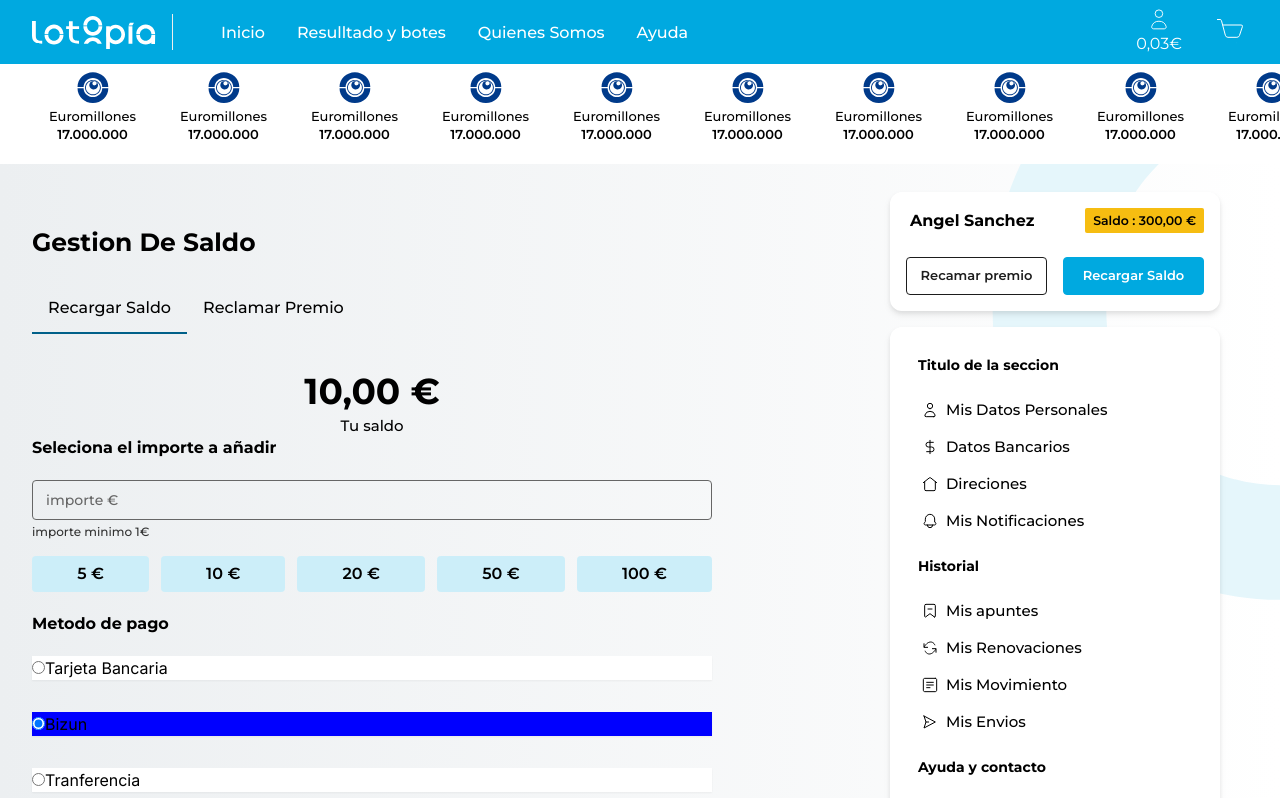
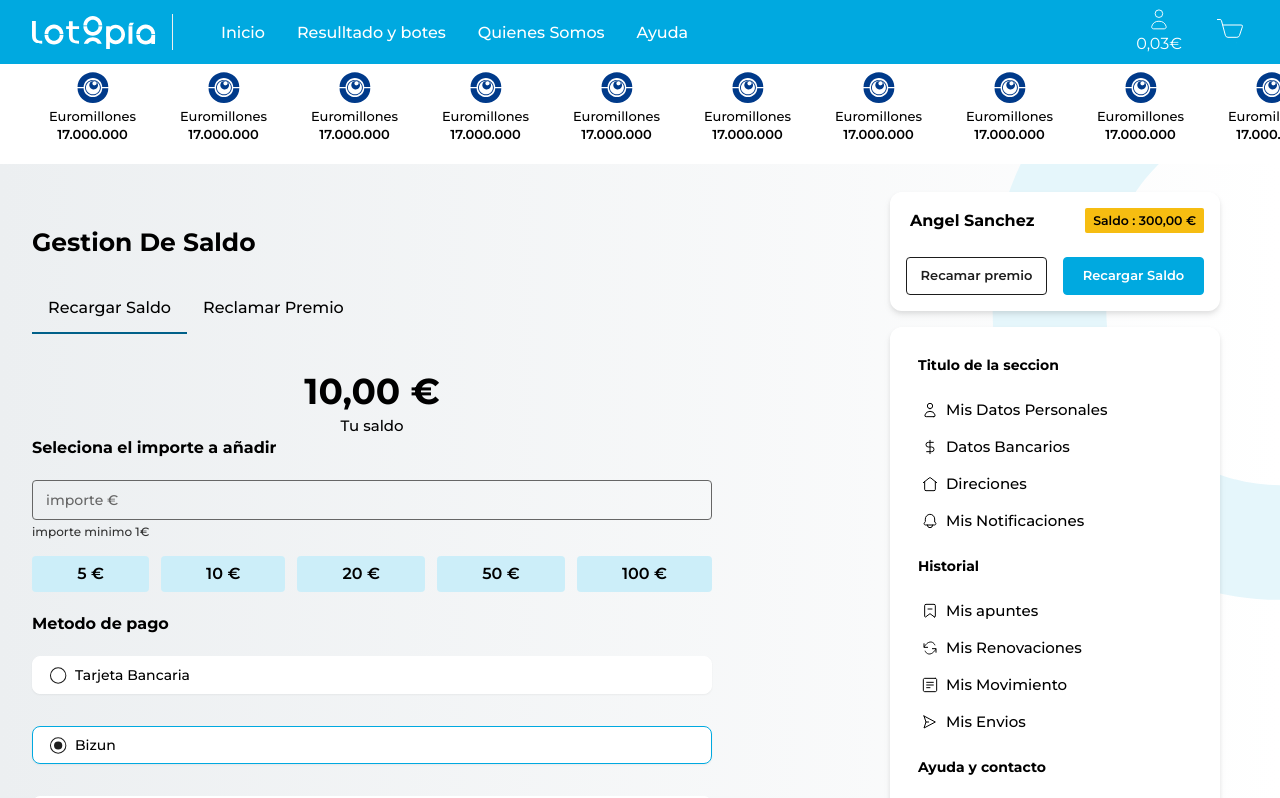
Before and after one commit to angeleesc/pulpo-line-challenger-2, a Next.js app: page / in a window 1280 px wide. Shown: the top 798 px of the page. Built offline with nearby package versions, Linux system fonts and the light colour scheme.

Commit message:
opcion de intem

```diff
--- a/src/app/component/template/payment-radio-options/PaymentRadionOption.tsx
+++ b/src/app/component/template/payment-radio-options/PaymentRadionOption.tsx
@@ -1,6 +1,27 @@
 "use client";
 import React, { useState } from "react";
-import "./payment-radio-option.scss"
+import "./payment-radio-option.scss";
+
+const CircleCheck = ({ active }: { active: boolean }) => {
+  return (
+    <svg
+      xmlns="http://www.w3.org/2000/svg"
+      width="18"
+      height="17"
+      fill="none"
+      viewBox="0 0 18 17"
+    >
+      <circle
+        cx="9.163"
+        cy="8.519"
+        r="7.698"
+        stroke="#1D1D1D"
+        strokeWidth="1.026"
+      ></circle>
+     { active && <circle cx="9.163" cy="8.519" r="4.105" fill="#1D1D1D"></circle>}
+    </svg>
+  );
+};
 
 export default function PaymentRadionOption() {
   const [currenTpayment, setCurrenTpayment] = useState<string>("bizun");
@@ -9,7 +30,11 @@ export default function PaymentRadionOption() {
 
   return (
     <div className="flex flex-col gap-8 payment-methos-container">
-      <label className={`payment-option-item ${currenTpayment === "credit-card" && "payment-option-item-active" } `} >
+      <label
+        className={`payment-option-item ${
+          currenTpayment === "credit-card" && "payment-option-item-active"
+        } `}
+      >
         <input
           type="radio"
           name="payment-option"
@@ -17,10 +42,17 @@ export default function PaymentRadionOption() {
           value={"credit-card"}
           onChange={(e) => setCurrenTpayment(e.target.value)}
         />
-        <span>Tarjeta Bancaria</span>
+        <div className="flex items-center">
+          <CircleCheck active={currenTpayment === "credit-card"} />
+          <p className="payment-name-item">Tarjeta Bancaria</p>
+        </div>
       </label>
 
-      <label className={`payment-option-item ${currenTpayment === "bizun" && "payment-option-item-active" }`} >
+      <label
+        className={`payment-option-item ${
+          currenTpayment === "bizun" && "payment-option-item-active"
+        }`}
+      >
         <input
           type="radio"
           name="payment-option"
@@ -28,9 +60,17 @@ export default function PaymentRadionOption() {
           value={"bizun"}
           onChange={(e) => setCurrenTpayment(e.target.value)}
         />
-        <span>Bizun</span>
+        <div className="flex items-center">
+          <CircleCheck active={ currenTpayment === "bizun" } />
+          <p className= "payment-name-item">Bizun</p>
+        </div>
+
       </label>
-      <label className={`payment-option-item ${currenTpayment === "transfer" && "payment-option-item-active" }`}>
+      <label
+        className={`payment-option-item ${
+          currenTpayment === "transfer" && "payment-option-item-active"
+        }`}
+      >
         <input
           type="radio"
           name="payment-option"
@@ -38,7 +78,11 @@ export default function PaymentRadionOption() {
           value={"transfer"}
           onChange={(e) => setCurrenTpayment(e.target.value)}
         />
-        <span>Tranferencia</span>
+        <div className="flex items-center">
+          <CircleCheck active={currenTpayment === "transfer"} />
+          <p className="payment-name-item">Transferencia</p>
+        </div>
+
       </label>
     </div>
   );
--- a/src/app/component/template/payment-radio-options/payment-radio-option.scss
+++ b/src/app/component/template/payment-radio-options/payment-radio-option.scss
@@ -3,10 +3,20 @@
 
 
     .payment-option-item {
-        @apply bg-white shadow-sm;
+        @apply bg-white shadow-sm py-2 px-4 rounded-lg border border-white cursor-pointer;
 
-        &.payment-option-item-active{
-            background-color: blue;
+        input[type="radio"] {
+            display: none;
+        }
+
+        .payment-name-item{
+            // background-color: red;
+            @apply ml-2 font-medium text-[14px] leading-5
+        }
+
+        &.payment-option-item-active {
+            // background-color: blue;
+            @apply border-primary-default
         }
     }
 }
```
